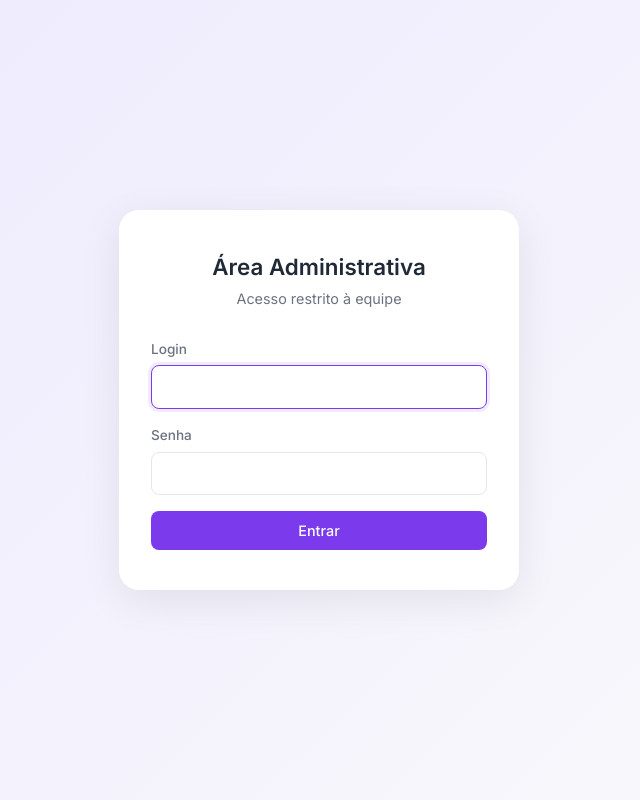
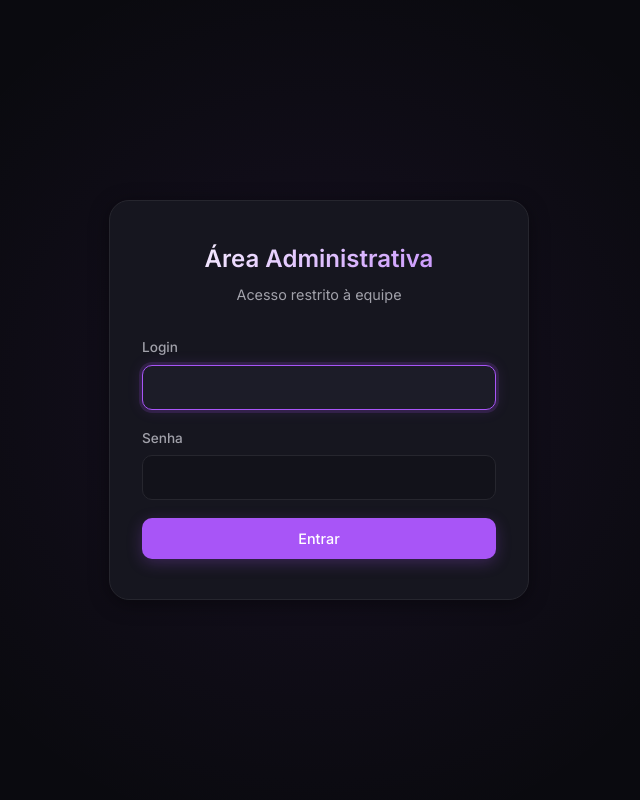
Before and after one commit to ShiHiro231/Meu-projeto, a Django app: page /administrador/login/ in a window 1280 px wide. Shown: the whole page, without its empty margins (321-961 px from the left). Run offline with Django 5.2, Linux system fonts and the light colour scheme.

Commit message:
style: aplica tema neon roxo escuro no painel admin V2

```diff
--- a/administrador/static/administrador/css/base.css
+++ b/administrador/static/administrador/css/base.css
@@ -8,25 +8,52 @@
 }
 
 :root {
-    --cor-primaria: #7c3aed;
-    --cor-primaria-escura: #6d28d9;
-    --cor-perigo: #ef4444;
-    --cor-texto: #1f2937;
-    --cor-texto-suave: #6b7280;
-    --cor-fundo: #f9fafb;
-    --cor-card: #ffffff;
-    --cor-borda: #e5e7eb;
-    --radius: 12px;
-    --radius-pequeno: 8px;
-    --sombra: 0 4px 20px rgba(0, 0, 0, 0.06);
+    /* Cores principais */
+    --neon: #a855f7;
+    --neon-claro: #c084fc;
+    --neon-escuro: #7e22ce;
+    --neon-glow: rgba(168, 85, 247, 0.5);
+    --neon-glow-suave: rgba(168, 85, 247, 0.15);
+
+    /* Cores de fundo (dark) */
+    --bg-principal: #0a0a0f;
+    --bg-secundario: #12121a;
+    --bg-card: #16161f;
+    --bg-elevado: #1c1c28;
+
+    /* Texto */
+    --texto: #f5f5f7;
+    --texto-suave: #a1a1aa;
+    --texto-muted: #71717a;
+
+    /* Bordas */
+    --borda: #26262e;
+    --borda-hover: #3f3f4a;
+
+    /* Cores de estado */
+    --verde: #22c55e;
+    --azul: #3b82f6;
+    --vermelho: #ef4444;
+    --dourado: #fbbf24;
+
+    /* Raios */
+    --radius: 14px;
+    --radius-pequeno: 10px;
+    --radius-grande: 20px;
+
+    /* Sombras */
+    --sombra-suave: 0 4px 20px rgba(0, 0, 0, 0.4);
+    --sombra-neon: 0 0 20px var(--neon-glow-suave);
+    --sombra-neon-forte: 0 0 30px var(--neon-glow);
 }
 
 body {
     font-family: 'Inter', -apple-system, BlinkMacSystemFont, system-ui, sans-serif;
-    background: var(--cor-fundo);
-    color: var(--cor-texto);
+    background: var(--bg-principal);
+    color: var(--texto);
     line-height: 1.5;
     -webkit-font-smoothing: antialiased;
+    min-height: 100vh;
 }
 
 /* ============================================
@@ -37,32 +64,70 @@ body {
     display: flex;
     align-items: center;
     justify-content: center;
-    background: linear-gradient(135deg, #ede9fe 0%, #f9fafb 100%);
+    background: radial-gradient(circle at 50% 50%, rgba(168, 85, 247, 0.08) 0%, transparent 60%), var(--bg-principal);
     padding: 1.5rem;
 }
 
 .login-card {
-    background: var(--cor-card);
-    border-radius: 20px;
-    box-shadow: 0 10px 40px rgba(0, 0, 0, 0.08);
+    background: var(--bg-card);
+    border: 1px solid var(--borda);
+    border-radius: var(--radius-grande);
+    box-shadow: var(--sombra-suave);
     padding: 2.5rem 2rem;
     width: 100%;
-    max-width: 400px;
+    max-width: 420px;
+    position: relative;
+    overflow: hidden;
+    transition: box-shadow 0.4s, border-color 0.4s;
+}
+
+.login-card::before {
+    content: '';
+    position: absolute;
+    inset: 0;
+    border-radius: inherit;
+    padding: 1px;
+    background: linear-gradient(135deg, transparent 0%, var(--neon) 50%, transparent 100%);
+    -webkit-mask: linear-gradient(#fff 0 0) content-box, linear-gradient(#fff 0 0);
+    -webkit-mask-composite: xor;
+    mask-composite: exclude;
+    opacity: 0;
+    transition: opacity 0.4s;
+    pointer-events: none;
+}
+
+.login-card:hover {
+    border-color: var(--neon-escuro);
+    box-shadow: var(--sombra-suave), var(--sombra-neon);
+}
+
+.login-card:hover::before {
+    opacity: 0.6;
 }
 
 .login-header {
     text-align: center;
-    margin-bottom: 1.8rem;
+    margin-bottom: 2rem;
+}
+
+.login-logo {
+    font-size: 2.8rem;
+    margin-bottom: 0.8rem;
+    filter: drop-shadow(0 0 12px var(--neon-glow));
 }
 
 .login-header h1 {
-    font-size: 1.4rem;
+    font-size: 1.5rem;
     font-weight: 600;
-    margin-bottom: 0.3rem;
+    margin-bottom: 0.4rem;
+    background: linear-gradient(135deg, #fff 0%, var(--neon-claro) 100%);
+    -webkit-background-clip: text;
+    -webkit-text-fill-color: transparent;
+    background-clip: text;
 }
 
 .login-header p {
-    color: var(--cor-texto-suave);
+    color: var(--texto-suave);
     font-size: 0.9rem;
 }
 
@@ -72,73 +137,105 @@ body {
 .form-group {
     display: flex;
     flex-direction: column;
-    gap: 0.4rem;
-    margin-bottom: 1rem;
+    gap: 0.45rem;
+    margin-bottom: 1.1rem;
 }
 
 .form-group label {
     font-size: 0.85rem;
     font-weight: 500;
-    color: var(--cor-texto-suave);
+    color: var(--texto-suave);
 }
 
 .form-group input,
 .form-group textarea {
-    padding: 0.7rem 0.9rem;
-    border: 1px solid var(--cor-borda);
+    padding: 0.75rem 0.95rem;
+    border: 1px solid var(--borda);
     border-radius: var(--radius-pequeno);
     font-family: inherit;
     font-size: 0.95rem;
-    color: var(--cor-texto);
-    background: #ffffff;
-    transition: border-color 0.2s, box-shadow 0.2s;
+    color: var(--texto);
+    background: var(--bg-secundario);
+    transition: border-color 0.2s, box-shadow 0.2s, background 0.2s;
+}
+
+.form-group input::placeholder,
+.form-group textarea::placeholder {
+    color: var(--texto-muted);
 }
 
 .form-group input:focus,
 .form-group textarea:focus {
     outline: none;
-    border-color: var(--cor-primaria);
-    box-shadow: 0 0 0 3px rgba(124, 58, 237, 0.1);
+    border-color: var(--neon);
+    background: var(--bg-elevado);
+    box-shadow: 0 0 0 3px var(--neon-glow-suave), 0 0 15px var(--neon-glow-suave);
+}
+
+.form-group input[readonly] {
+    color: var(--texto-suave);
+    cursor: not-allowed;
 }
 
 /* ============================================
    BOTÕES
    ============================================ */
 .btn {
-    padding: 0.7rem 1.2rem;
+    padding: 0.75rem 1.3rem;
     border: none;
     border-radius: var(--radius-pequeno);
     font-size: 0.9rem;
     font-weight: 500;
     cursor: pointer;
     font-family: inherit;
-    transition: all 0.2s;
+    transition: all 0.25s ease;
     text-decoration: none;
     display: inline-block;
+    position: relative;
+}
+
+.btn:disabled {
+    opacity: 0.6;
+    cursor: not-allowed;
 }
 
 .btn-primario {
-    background: var(--cor-primaria);
+    background: var(--neon);
     color: #fff;
+    box-shadow: 0 4px 15px rgba(168, 85, 247, 0.25);
 }
-.btn-primario:hover {
-    background: var(--cor-primaria-escura);
+
+.btn-primario:hover:not(:disabled) {
+    background: var(--neon-claro);
+    transform: translateY(-1px);
+    box-shadow: 0 6px 25px rgba(168, 85, 247, 0.45), 0 0 20px var(--neon-glow);
+}
+
+.btn-primario:active:not(:disabled) {
+    transform: translateY(0);
+}
+
+.btn-secundario {
+    background: var(--bg-elevado);
+    color: var(--texto);
+    border: 1px solid var(--borda);
+}
+
+.btn-secundario:hover:not(:disabled) {
+    background: var(--bg-card);
+    border-color: var(--borda-hover);
 }
 
 .btn-perigo {
-    background: var(--cor-perigo);
-    color: #fff;
-}
-.btn-perigo:hover {
-    background: #dc2626;
+    background: transparent;
+    color: var(--vermelho);
+    border: 1px solid rgba(239, 68, 68, 0.4);
 }
 
-.btn-secundario {
-    background: var(--cor-fundo);
-    color: var(--cor-texto);
-}
-.btn-secundario:hover {
-    background: var(--cor-borda);
+.btn-perigo:hover:not(:disabled) {
+    background: rgba(239, 68, 68, 0.1);
+    border-color: var(--vermelho);
+    box-shadow: 0 0 15px rgba(239, 68, 68, 0.3);
 }
 
 .btn-block {
```
Also changed, not shown: other parts of administrador/static/administrador/css/base.css (+73 -31 lines), administrador/static/administrador/css/calendario.css (+113 -45 lines).
